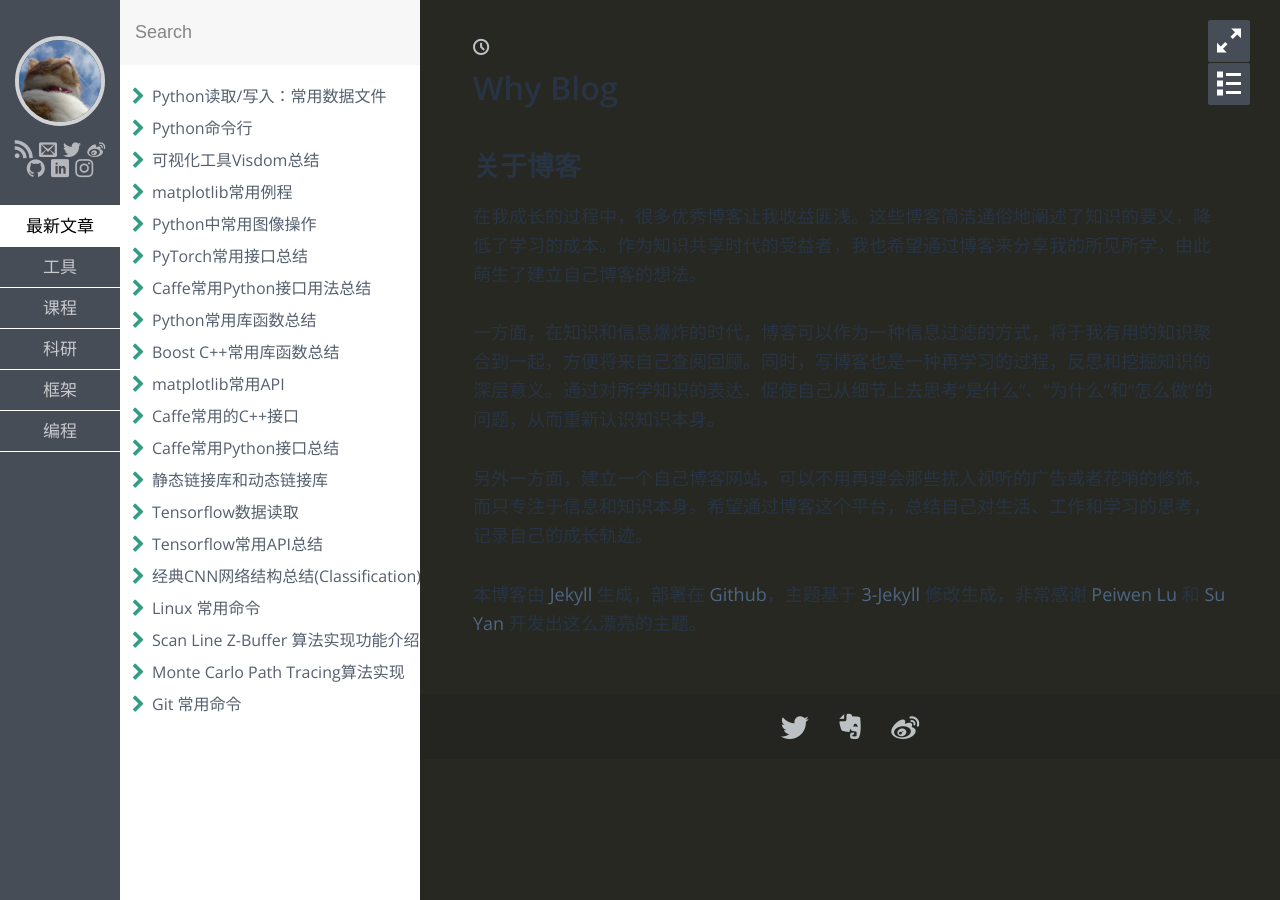
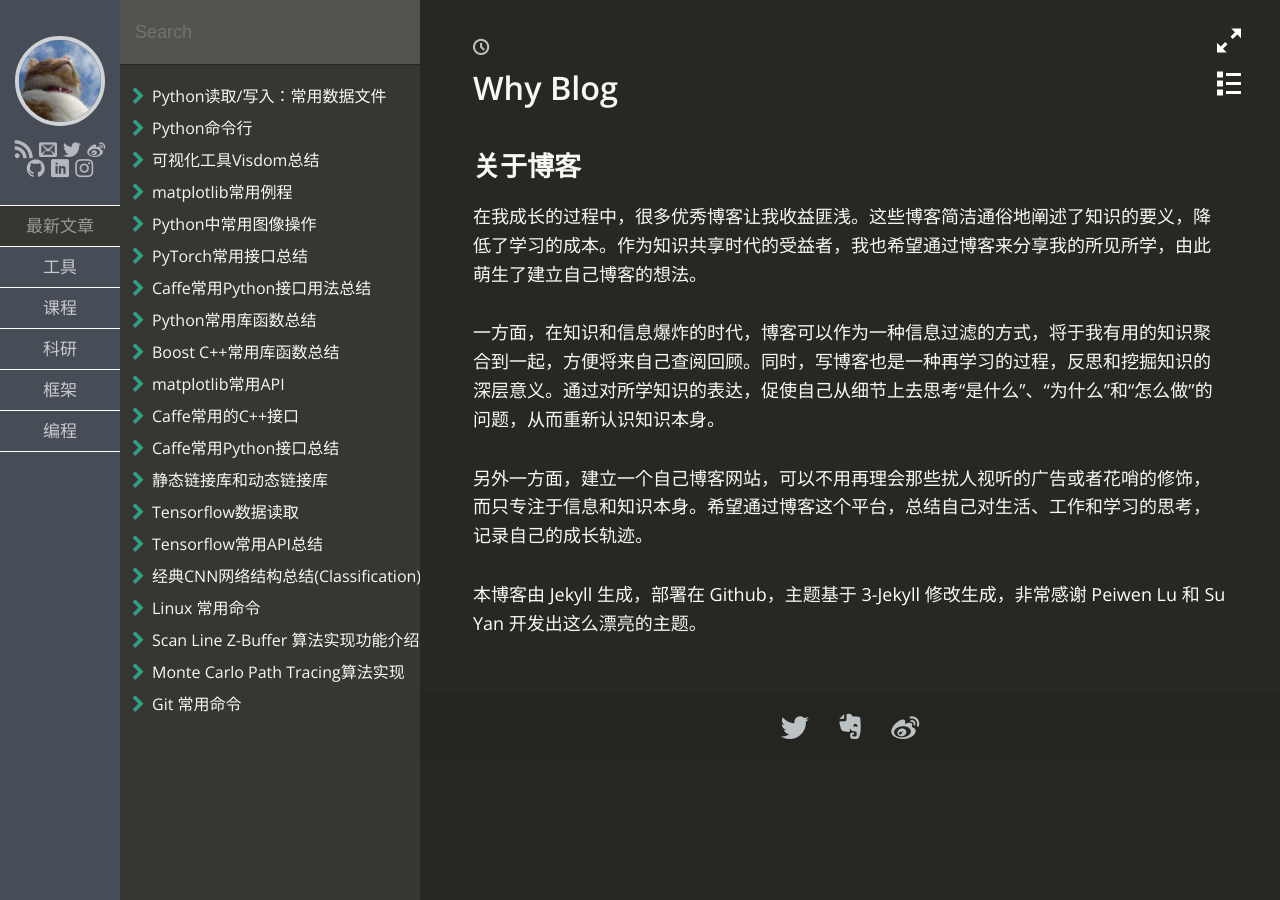
Before and after one commit to sccbhxc/sccbhxc.github.io, a Jekyll site: the page built from index.md, in a window 1280 px wide. Built offline with Jekyll 4.4.1, drawn with Linux system fonts in a browser that asks for light colours; some web fonts are replaced; a script that is not in the unit is left out.

Commit message:
change scheme

```diff
--- a/css/main.sass
+++ b/css/main.sass
@@ -16,9 +16,12 @@ $gradient-start: #C2E987
 $gradient-end:   #309E85
 // $sidebar-bg: linear-gradient(136deg, $gradient-start, $gradient-end)
 
-$sidebar-bg: #474d57
+// $sidebar-bg: #474d57
 $sidebar-left-bg: #474d57
-$sidebar-right-bg: #f7f7f7
+// $sidebar-right-bg: #f7f7f7
+$sidebar-bg: #272822
+// $sidebar-left-bg: #272822
+$sidebar-right-bg: #272822
 
 // # Sidebar Left
 $sidebar-left-width: 120px
@@ -40,7 +43,8 @@ $tag-height: 40px
 $tag-font-size: 17px
 $tag-color: rgba(255, 255, 255, .7)
 $tag-hover-color: rgba(255, 255, 255, .85)
-$tag-active-color: #000000
+// $tag-active-color: #000000
+$tag-active-color: #999999
 $tag-border-color: rgba(255, 255, 255, 1)
 
 // # Sidebar Right
@@ -51,12 +55,16 @@ $search-box-height: 64px
 $search-box-font-size: 18px
 
 $search-box-color: #AAAAAA
-$search-box-placeholder: rgba(84, 84, 84, .7)
-$search-box-bg: #f7f7f7
+// $search-box-placeholder: rgba(84, 84, 84, .7)
+$search-box-placeholder: rgba(128, 128, 128, .7)
+// $search-box-bg: #f7f7f7
+$search-box-bg: #53544F
 
 // Toc
-$toc-color: #55606F
-$toc-bg: $tag-border-color
+// $toc-color: #55606F
+// $toc-bg: $tag-border-color
+$toc-color: #F8F8F2
+$toc-bg: #363731
 
 $toc-font-size: 16px
 $toc-line-height: 22px
@@ -75,8 +83,10 @@ $post-width-at-1-column: 720px
 
 $post-meta-color: #BCC1C4
 
-$post-title-color: #283444
-$post-text-color: #283444
+// $post-title-color: #283444
+// $post-text-color: #283444
+$post-title-color: #F8F8F2
+$post-text-color: #F8F8F2
 $post-link-color: lighten($post-text-color, 20%)
 $post-link-hover-color: $gradient-end
 
@@ -121,9 +131,14 @@ $menu-size: 42px
 
 // # post toc
 $post-toc-width: 200px
-$post-toc-bg: #fafafa
-$post-toc-border-color: #e5e8ec
-$post-toc-title-color: #2C353D
+// $post-toc-bg: #fafafa
+// $post-toc-border-color: #e5e8ec
+// $post-toc-title-color: #2C353D
+// $post-toc-li-color: #7D8B99
+// $post-toc-hover-color: #2EB695
+$post-toc-bg: #363731
+$post-toc-border-color: #545550
+$post-toc-title-color: #F8F8F2
 $post-toc-li-color: #7D8B99
 $post-toc-hover-color: #2EB695
 
```
